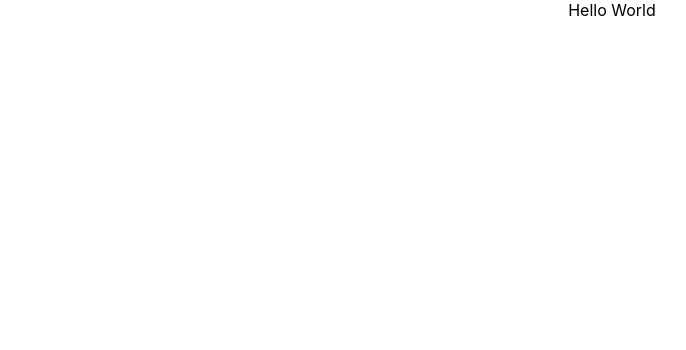
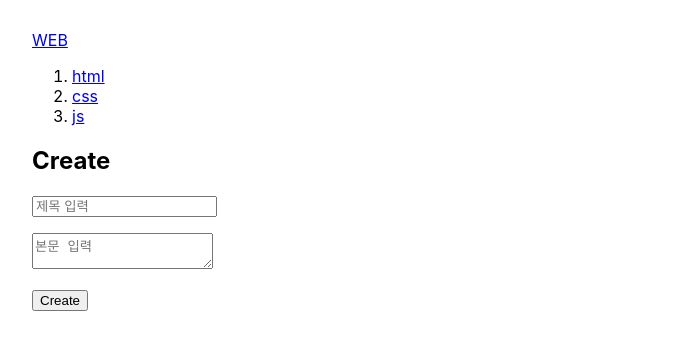
Before and after one commit to son426/study, a React (Create React App) app: page / in a window 1280 px wide. Shown: the top 350 px of the page, without its empty margins (28-714 px from the left). Built offline with nearby package versions, Linux system fonts and the light colour scheme.

Commit message:
props / useState

```diff
--- a/src/App.css
+++ b/src/App.css
@@ -1,38 +1,3 @@
-.App {
-  text-align: center;
+div {
+  margin: 30px;
 }
-
-.App-logo {
-  height: 40vmin;
-  pointer-events: none;
-}
-
-@media (prefers-reduced-motion: no-preference) {
-  .App-logo {
-    animation: App-logo-spin infinite 20s linear;
-  }
-}
-
-.App-header {
-  background-color: #282c34;
-  min-height: 100vh;
-  display: flex;
-  flex-direction: column;
-  align-items: center;
-  justify-content: center;
-  font-size: calc(10px + 2vmin);
-  color: white;
-}
-
-.App-link {
-  color: #61dafb;
-}
-
-@keyframes App-logo-spin {
-  from {
-    transform: rotate(0deg);
-  }
-  to {
-    transform: rotate(360deg);
-  }
-}
--- a/src/App.js
+++ b/src/App.js
@@ -1,8 +1,129 @@
 import logo from "./logo.svg";
 import "./App.css";
+import { useState } from "react";
+import { eventWrapper } from "@testing-library/user-event/dist/utils";
+
+function Header(props) {
+  return (
+    <header>
+      <a
+        href="/"
+        onClick={(event) => {
+          event.preventDefault();
+          props.onChangeMode();
+        }}
+      >
+        {props.title}
+      </a>
+    </header>
+  );
+}
+
+function Nav(props) {
+  const lis = [];
+  for (let i = 0; i < props.topics.length; i++) {
+    let t = props.topics[i];
+    lis.push(
+      <li key={t.id}>
+        <a
+          id={t.id}
+          href={"/read/" + t.id}
+          onClick={(event) => {
+            event.preventDefault();
+            props.onChangeMode(event.target.id);
+          }}
+        >
+          {t.title}
+        </a>
+      </li>
+    );
+  }
+
+  return <ol>{lis}</ol>;
+}
+function Article(props) {
+  return (
+    <article>
+      <h2>{props.title}</h2>
+      {props.body}
+    </article>
+  );
+}
+
+function Create() {
+  return (
+    <article>
+      <h2>Create</h2>
+      <form>
+        <p>
+          <input type="text" name="title" placeholder="제목 입력"></input>
+        </p>
+        <p>
+          <textarea name="body" placeholder="본문 입력"></textarea>
+        </p>
+        <p>
+          <input type="submit" value="Create"></input>
+        </p>
+      </form>
+    </article>
+  );
+}
 
 function App() {
-  return <div className="App">Hello World</div>;
+  // const _mode = useState("WELCOME");
+  // const mode = _mode[0];
+  // const setMode = _mode[1];
+
+  const [mode, setMode] = useState("CREATE");
+  const [id, setId] = useState(null);
+  const topics = [
+    { id: 1, title: "html", body: "html is ~" },
+    { id: 2, title: "css", body: "css is ~" },
+    { id: 3, title: "js", body: "js is ~" },
+  ];
+
+  let content = null;
+  if (mode === "WELCOME") {
+    content = <Article title="Welcome" body="Hello, WEB"></Article>;
+  } else if (mode === "READ") {
+    let title = null;
+    let body = null;
+    for (let i = 0; i < topics.length; i++) {
+      if (topics[i].id === Number(id)) {
+        title = topics[i].title;
+        body = topics[i].body;
+      }
+    }
+    content = <Article title={title} body={body}></Article>;
+  } else if (mode === "CREATE") {
+    content = <Create></Create>;
+  }
+
+  return (
+    <div>
+      <Header
+        title="WEB"
+        onChangeMode={() => {
+          setMode("WELCOME");
+        }}
+      ></Header>
+      <Nav
+        topics={topics}
+        onChangeMode={(id) => {
+          setMode("READ");
+          setId(id);
+        }}
+      ></Nav>
+      {content}
+      <a
+        href="/create"
+        onClick={(event) => {
+          event.preventDefault();
+          setMode("CREATE");
+        }}
+      ></a>
+    </div>
+  );
 }
 
 export default App;
```
